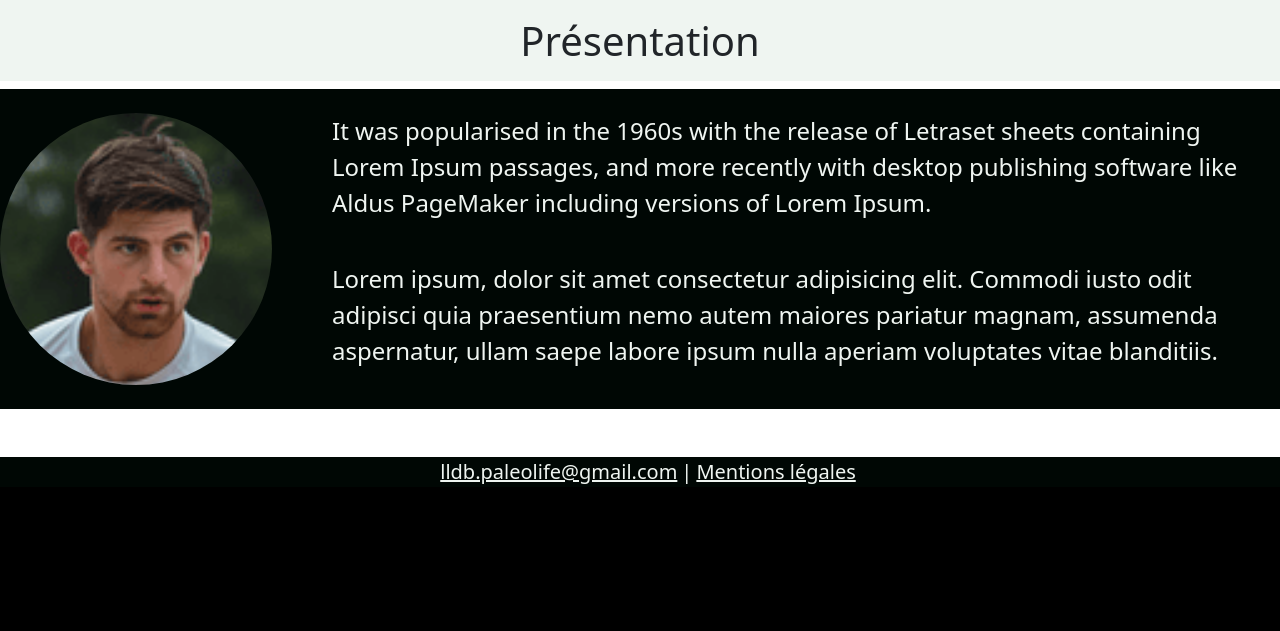
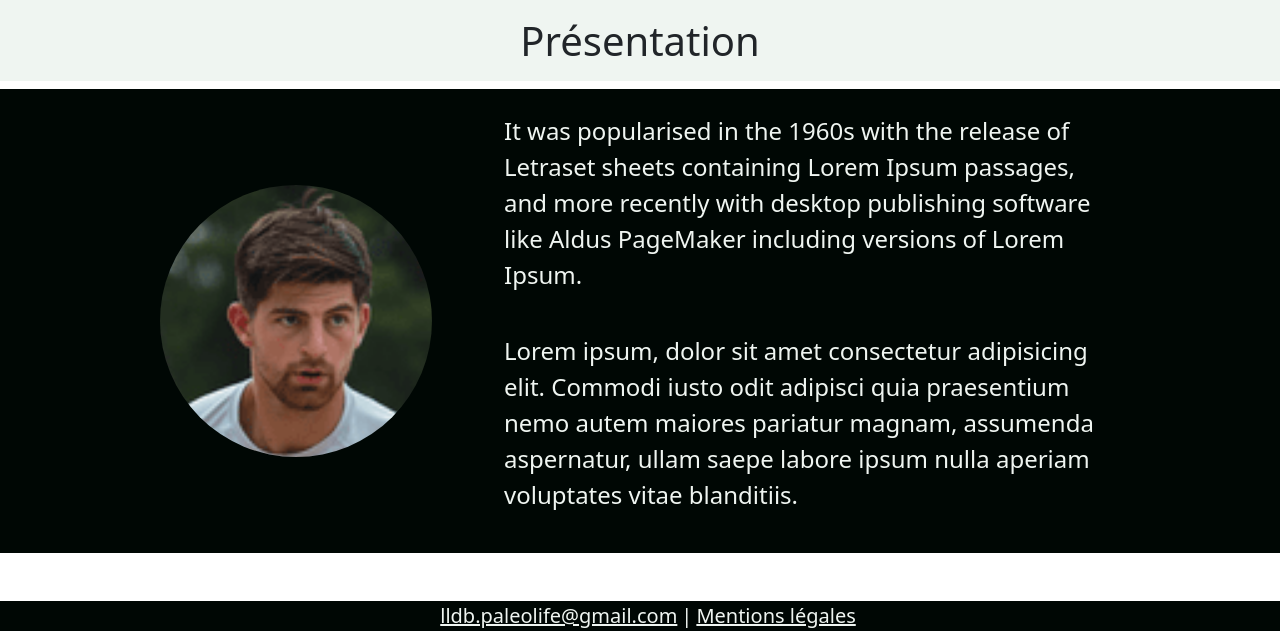
Before and after one commit to WildCodeSchool/2022-03-php-orleans-project-paleolife, a Symfony app: template templates/home/index.html.twig in a window 1280 px wide. Shown: the part 719-1350 px from the top of the page. Before the commit the page ends 1203 px from the top, so only its background shows below. Run offline with Twig, Linux system fonts and the light colour scheme; the template is opened without the code that fills it, so the values that code supplies are empty; style sheets or scripts are compiled from the project's sources; some libraries are stand-ins or nearby versions.

Commit message:
change style width

```diff
--- a/templates/home/index.html.twig
+++ b/templates/home/index.html.twig
@@ -23,10 +23,10 @@
 		<h1 class="text-center bg-light py-3">Présentation</h1>
 		<div class="container-fluid bg-dark d-flex justify-content-center align-items-center presentation">
 			<div class="row d-flex justify-content-center align-items-center">
-				<div class="col-md-12 col-lg-6 d-flex justify-content-center align-items-center overflow-hidden photoPresentation me-lg-5 my-4">
+				<div class="col-lg-6 d-flex justify-content-center align-items-center overflow-hidden photoPresentation me-lg-5 my-4">
 					<img src="{{ asset('build/images/home.png') }}" class="presentationImg" alt="Photo du coach"/>
 				</div>
-				<div class="col-md-12 col-lg-6 align-items-center w-lg-50 w-75 my-lg-4">
+				<div class="col-lg-6 align-items-center my-lg-4 px-4">
 					<p class="text-light fs-4">It was popularised in the 1960s with the release of Letraset sheets containing Lorem Ipsum passages, and more recently with desktop publishing software like Aldus PageMaker including versions of Lorem Ipsum.</p>
 				</br>
 				<p class="text-light fs-4">
```
